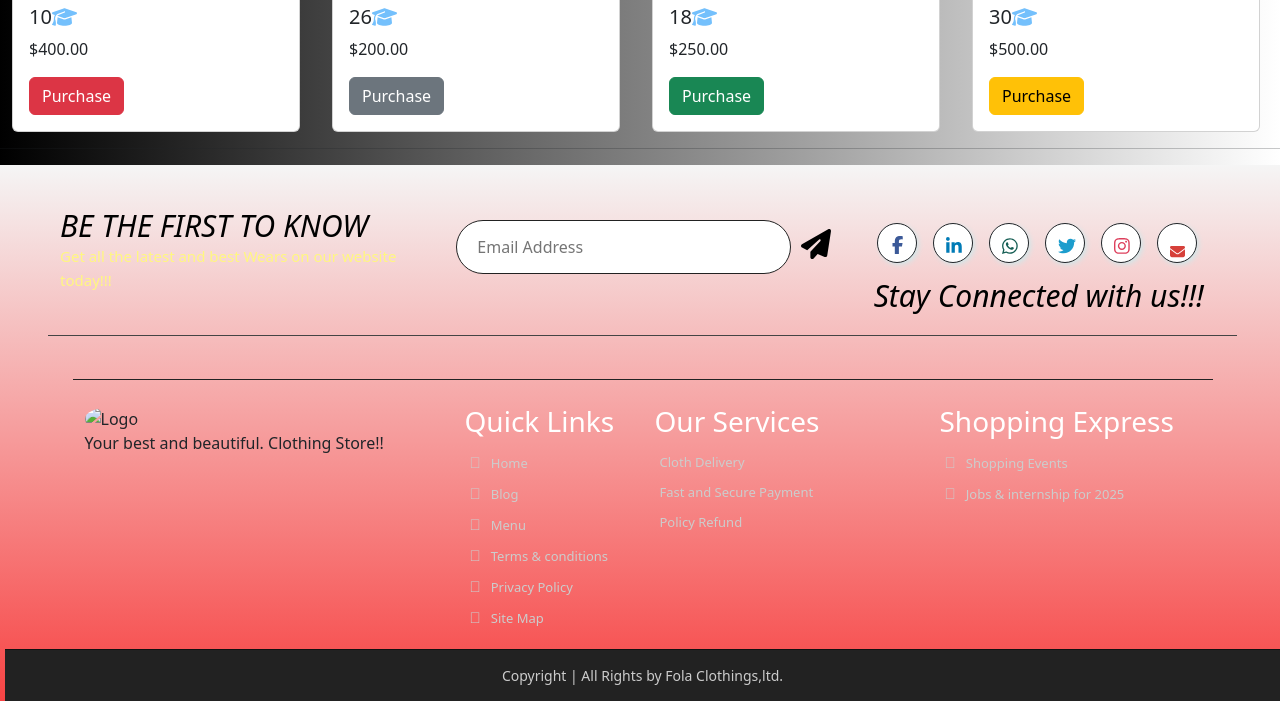
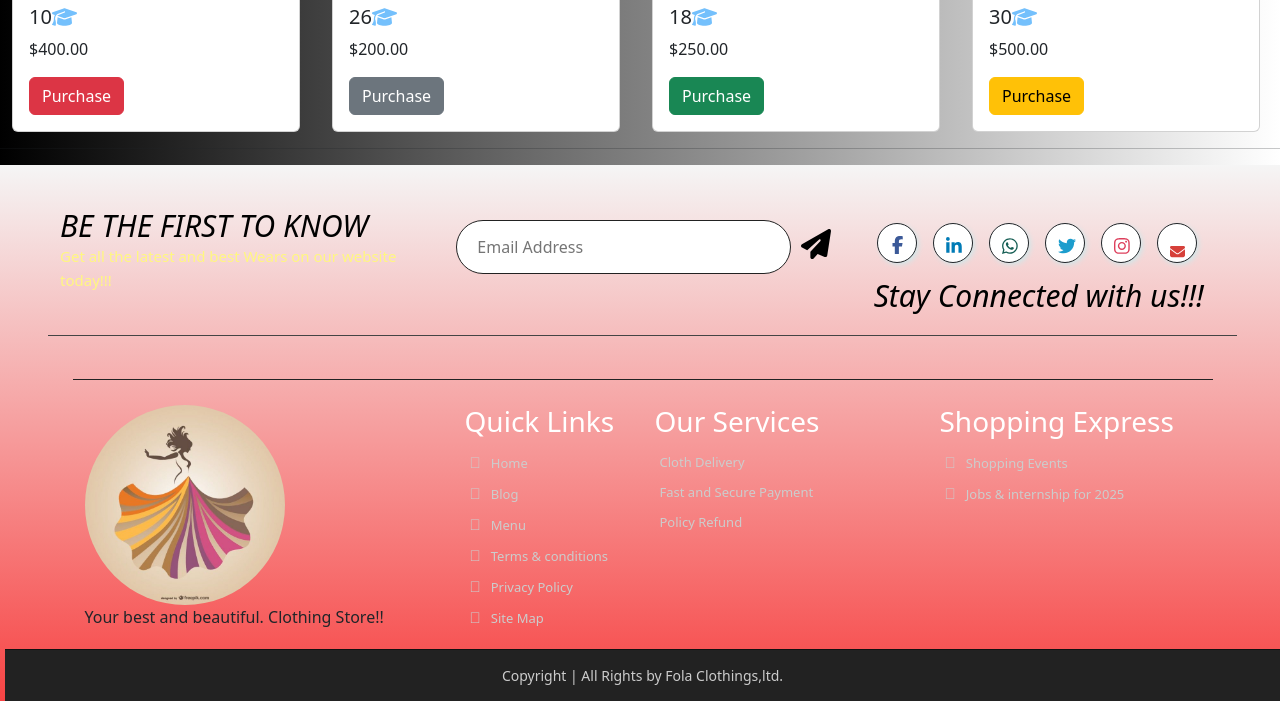
Before and after one commit to Folakemi20/E-commerce, a plain HTML site: page index.html in a window 1280 px wide. Shown: the part 3786-4487 px from the top of the page. Drawn offline with nearby package versions, Linux system fonts and the light colour scheme.

Commit message:
Update index.html

```diff
--- a/index.html
+++ b/index.html
@@ -435,7 +435,7 @@
             <div class="row">
               <div class="col-md-4 col-sm-6">
                 <div class="footer-logo">
-                  <img class="about_img" src="/images/Bild Vektor Mode kostenlosen Download _ Premium Vektor.jpeg" alt="Logo">
+                  <img class="about_img" src="/image/Bild Vektor Mode kostenlosen Download _ Premium Vektor.jpeg" alt="Logo">
                   <p>Your best and beautiful. Clothing Store!!</p>
                 </div>
               </div>
```
